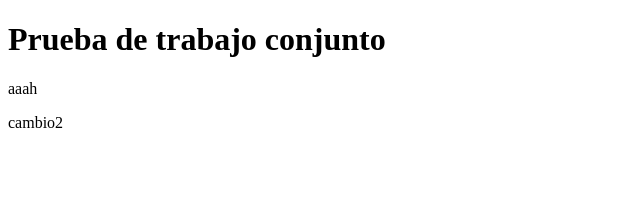
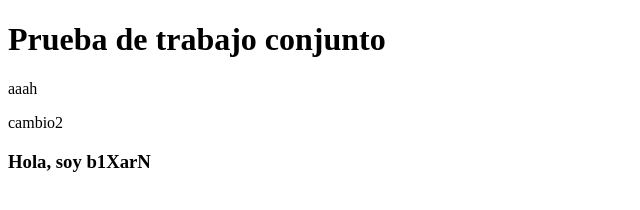
Before and after one commit to Frank199720/probandogit, a plain HTML site: page index.html in a window 1280 px wide. Shown: the whole page, without its empty margins (0-640 px from the left). Drawn offline with Linux system fonts and the light colour scheme.

Commit message:
Agregando cambio

```diff
--- a/index.html
+++ b/index.html
@@ -10,6 +10,7 @@
     <div >
         <p>aaah</p>
         <p>cambio2</p>
+        <h3>Hola, soy b1XarN</h3>
     </div>
 </body>
 </html>
```
